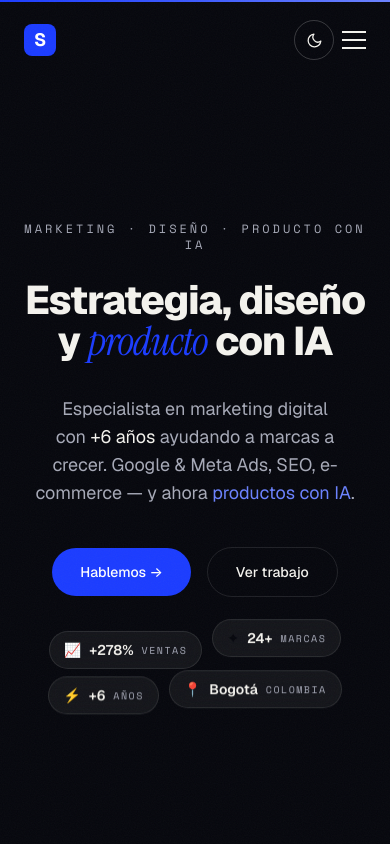
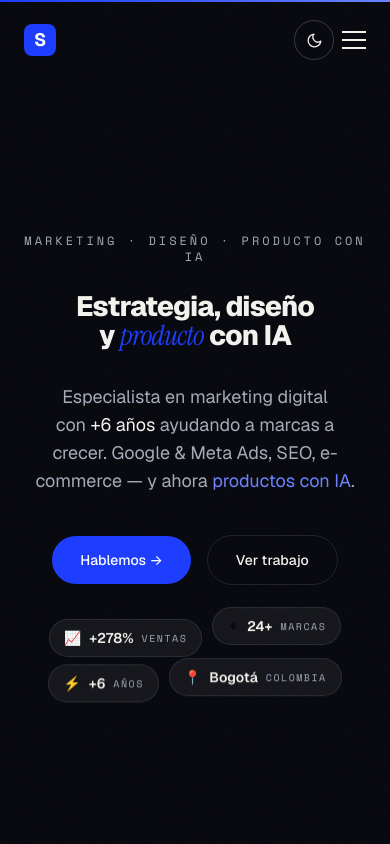
Before and after one commit to SDuarteCorredor/portafolio, a React (Vite) app: page / in a window 390 px wide. Shown: the top 844 px of the page. Built offline with nearby package versions, Linux system fonts and the light colour scheme.

Commit message:
Hero: titular más pequeño en móvil + text-balance para evitar palabras huérfanas

```diff
--- a/src/components/Hero.jsx
+++ b/src/components/Hero.jsx
@@ -69,7 +69,7 @@ export function Hero() {
           Marketing · Diseño · Producto con IA
         </motion.p>
 
-        <h1 className="font-grotesk text-[clamp(2.5rem,6.5vw,5.5rem)] font-extrabold leading-[0.95] tracking-[-0.03em] text-fg">
+        <h1 className="text-balance font-grotesk text-[clamp(1.75rem,6.5vw,5.5rem)] font-extrabold leading-[0.95] tracking-[-0.03em] text-fg">
           <span className="block overflow-hidden pb-[0.08em]">
             <motion.span variants={line} initial="hidden" animate="show" custom={0} className="block">
               Estrategia, diseño
```
